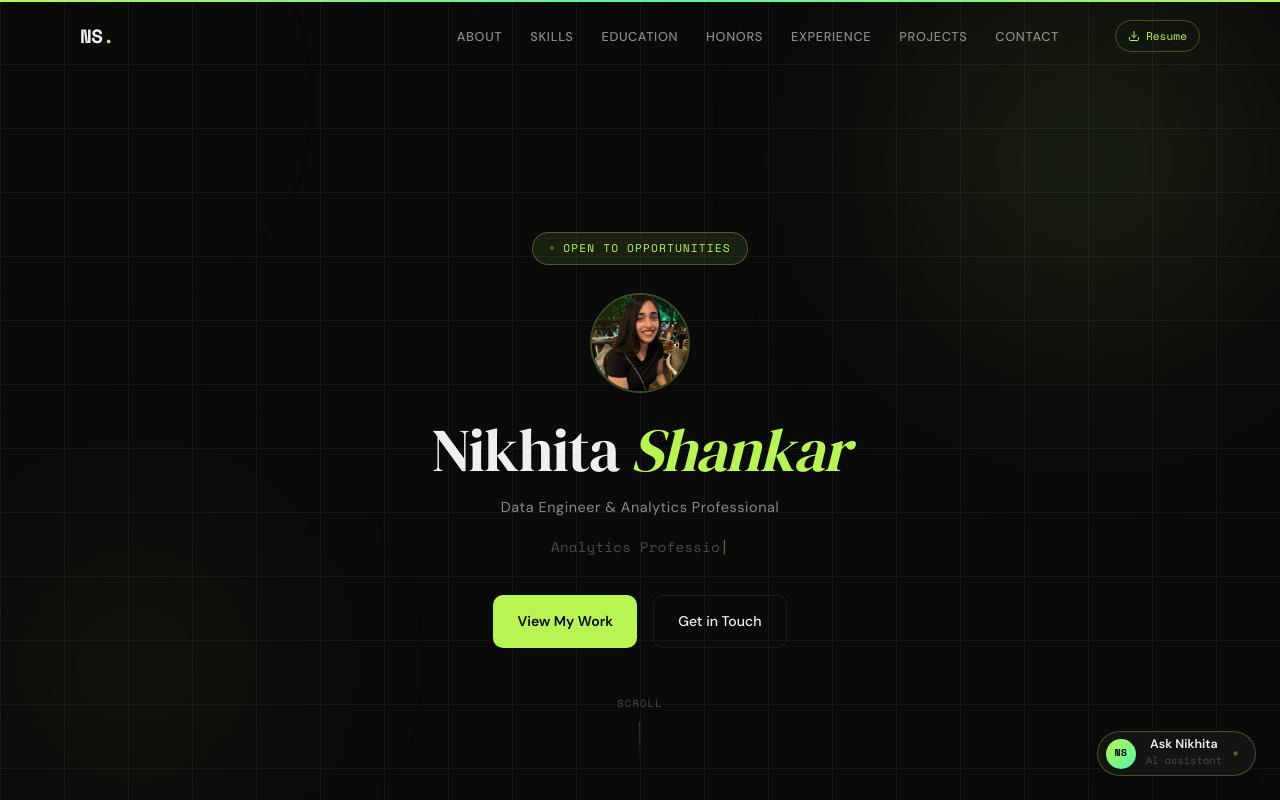
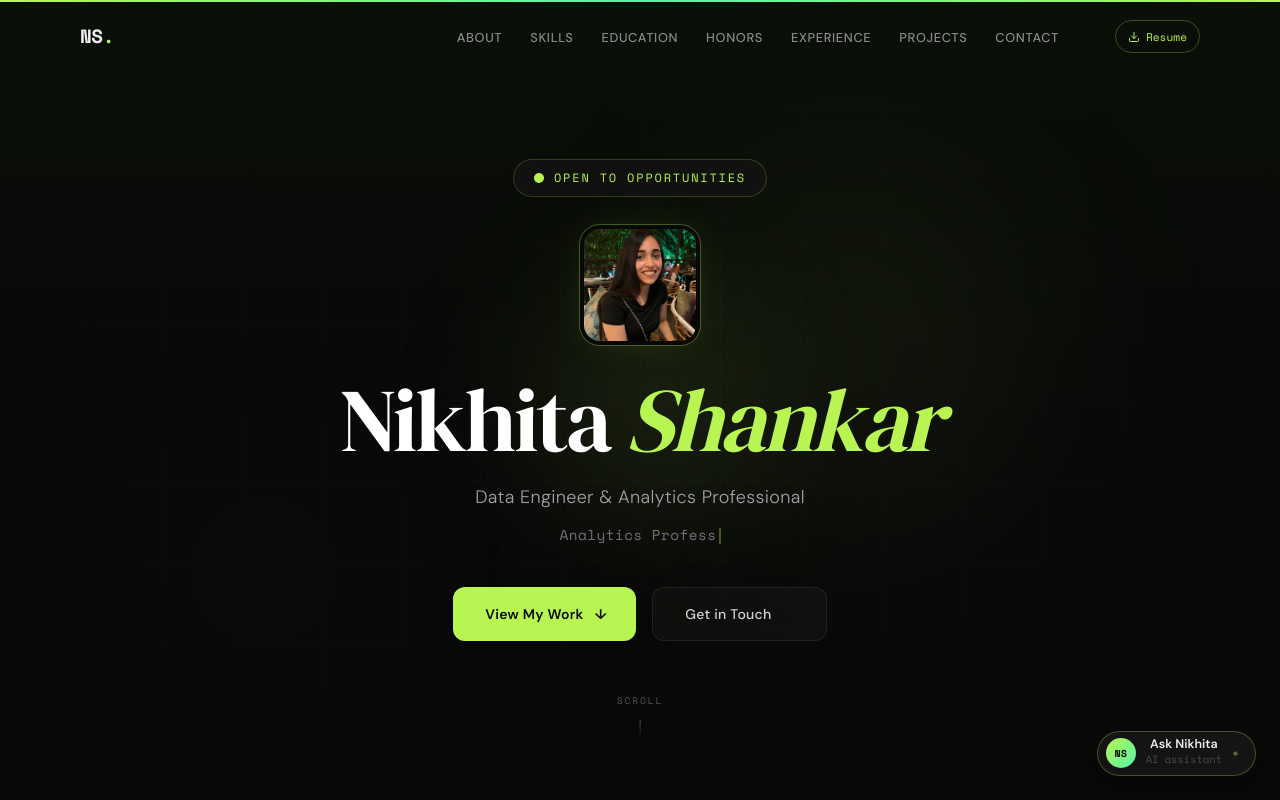
Before and after one commit to NikhitaShankar97/nikhitashankar97.github.io, a Next.js app: page / in a window 1280 px wide. Shown: the top 800 px of the page. Built offline with nearby package versions, Linux system fonts and the light colour scheme.

Commit message:
Premium visual overhaul - hero, glass cards, cursor glow

```diff
--- a/app/components/Hero.tsx
+++ b/app/components/Hero.tsx
@@ -1,126 +1,254 @@
 'use client'
 
-import { motion } from 'framer-motion'
-import { useEffect, useState, useCallback } from 'react'
+import { motion, useMotionValue, useSpring, useTransform } from 'framer-motion'
+import { useEffect, useState, useCallback, useRef } from 'react'
 import { portfolioData } from '@/data/portfolio'
-import { Button } from './ui/Button'
 
 export function Hero() {
   const [textIndex, setTextIndex] = useState(0)
   const [charIndex, setCharIndex] = useState(0)
   const [isDeleting, setIsDeleting] = useState(false)
   const [mousePos, setMousePos] = useState({ x: 0.5, y: 0.5 })
+  const heroRef = useRef<HTMLDivElement>(null)
+
+  const cursorX = useMotionValue(0)
+  const cursorY = useMotionValue(0)
+  const springX = useSpring(cursorX, { damping: 40, stiffness: 150 })
+  const springY = useSpring(cursorY, { damping: 40, stiffness: 150 })
+
+  const glowX = useTransform(springX, [-200, 200], [-100, 100])
+  const glowY = useTransform(springY, [-200, 200], [-100, 100])
+
+  // Magnetic effect for photo
+  const photoX = useSpring(useTransform(springX, [-100, 100], [-8, 8]), { damping: 30, stiffness: 200 })
+  const photoY = useSpring(useTransform(springY, [-100, 100], [-8, 8]), { damping: 30, stiffness: 200 })
 
   const messages = portfolioData.taglineMessages
   const currentText = messages[textIndex]
 
   useEffect(() => {
-    const timeout = setTimeout(
-      () => {
+    const timeout = setTimeout(() => {
       if (!isDeleting && charIndex < currentText.length) {
         setCharIndex(charIndex + 1)
       } else if (isDeleting && charIndex > 0) {
         setCharIndex(charIndex - 1)
       } else if (!isDeleting && charIndex === currentText.length) {
-          setTimeout(() => setIsDeleting(true), 1400)
+        setTimeout(() => setIsDeleting(true), 1600)
       } else if (isDeleting && charIndex === 0) {
         setIsDeleting(false)
         setTextIndex((prev) => (prev + 1) % messages.length)
       }
-      },
-      isDeleting ? 45 : 90
-    )
+    }, isDeleting ? 40 : 80)
     return () => clearTimeout(timeout)
   }, [charIndex, isDeleting, textIndex, currentText, messages])
 
   const handleMouseMove = useCallback((e: React.MouseEvent) => {
-    const rect = e.currentTarget.getBoundingClientRect()
+    if (!heroRef.current) return
+    const rect = heroRef.current.getBoundingClientRect()
+    const x = e.clientX - rect.left - rect.width / 2
+    const y = e.clientY - rect.top - rect.height / 2
+    cursorX.set(x)
+    cursorY.set(y)
     setMousePos({
       x: (e.clientX - rect.left) / rect.width,
       y: (e.clientY - rect.top) / rect.height,
     })
-  }, [])
+  }, [cursorX, cursorY])
+
+  const handleMouseLeave = useCallback(() => {
+    cursorX.set(0)
+    cursorY.set(0)
+  }, [cursorX, cursorY])
 
   return (
     <section
       id="hero"
-      className="relative min-h-screen flex items-center justify-center pt-20 overflow-hidden"
+      ref={heroRef}
+      className="relative min-h-screen flex items-center justify-center overflow-hidden bg-[#080808]"
       onMouseMove={handleMouseMove}
+      onMouseLeave={handleMouseLeave}
     >
-      <div className="absolute inset-0 overflow-hidden">
-        <div className="absolute inset-0 grid-overlay opacity-60" />
-        <div
-          className="absolute w-[560px] h-[560px] rounded-full blur-[90px] pointer-events-none animate-orb-float"
+      {/* Deep background gradient */}
+      <div className="absolute inset-0 bg-gradient-to-b from-[#0a0f08] via-[#080808] to-[#080808]" />
+
+      {/* Animated grid */}
+      <div className="absolute inset-0 grid-overlay opacity-40" />
+
+      {/* Floating orbs */}
+      <motion.div
+        className="absolute w-[600px] h-[600px] rounded-full pointer-events-none"
         style={{
-            background: 'radial-gradient(circle, rgba(184,245,82,0.12) 0%, transparent 70%)',
-            top: '-120px',
-            right: '-80px',
+          background: 'radial-gradient(circle, rgba(184,245,82,0.08) 0%, transparent 60%)',
+          top: '10%',
+          right: '10%',
+          filter: 'blur(80px)',
+        }}
+        animate={{ y: [0, -30, 0], scale: [1, 1.1, 1] }}
+        transition={{ duration: 12, repeat: Infinity, ease: 'easeInOut' }}
+      />
+      <motion.div
+        className="absolute w-[400px] h-[400px] rounded-full pointer-events-none"
+        style={{
+          background: 'radial-gradient(circle, rgba(82,245,168,0.05) 0%, transparent 60%)',
+          bottom: '5%',
+          left: '5%',
+          filter: 'blur(100px)',
+        }}
+        animate={{ y: [0, 20, 0], scale: [1, 0.9, 1] }}
+        transition={{ duration: 15, repeat: Infinity, ease: 'easeInOut', delay: 3 }}
+      />
+
+      {/* Cursor-following glow */}
+      <motion.div
+        className="absolute w-[500px] h-[500px] rounded-full pointer-events-none"
+        style={{
+          background: 'radial-gradient(circle, rgba(184,245,82,0.12) 0%, transparent 50%)',
+          x: glowX,
+          y: glowY,
+          filter: 'blur(60px)',
         }}
       />
-        <div
-          className="absolute w-[420px] h-[420px] rounded-full blur-[90px] pointer-events-none animate-orb-float-reverse"
+
+      {/* Content */}
+      <div className="relative z-10 text-center px-5 max-w-4xl mx-auto">
+        {/* Status badge with glass effect */}
+        <motion.div
+          className="inline-flex items-center gap-2.5 px-5 py-2.5 rounded-full mb-8"
           style={{
-            background: 'radial-gradient(circle, rgba(184,245,82,0.07) 0%, transparent 70%)',
-            bottom: '-60px',
-            left: '-60px',
+            background: 'rgba(20,20,20,0.7)',
+            backdropFilter: 'blur(20px)',
+            border: '1px solid rgba(184,245,82,0.2)',
           }}
-        />
+          initial={{ opacity: 0, y: 20 }}
+          animate={{ opacity: 1, y: 0 }}
+          transition={{ duration: 0.6, delay: 0.1 }}
+        >
+          <span className="relative flex h-2.5 w-2.5">
+            <span className="animate-ping absolute inline-flex h-full w-full rounded-full bg-accent opacity-75" />
+            <span className="relative inline-flex rounded-full h-2.5 w-2.5 bg-accent" />
+          </span>
+          <span className="text-xs font-mono tracking-[0.15em] uppercase text-accent font-medium">
+            {portfolioData.status}
+          </span>
+        </motion.div>
+
+        {/* Profile photo with magnetic effect */}
         <motion.div
-          className="absolute w-[600px] h-[600px] rounded-full blur-[120px] pointer-events-none opacity-30"
-          animate={{
-            x: mousePos.x * 200 - 300,
-            y: mousePos.y * 200 - 300,
-          }}
-          transition={{ type: 'spring', damping: 30, stiffness: 200 }}
-          style={{
-            background: 'radial-gradient(circle, rgba(184,245,82,0.08) 0%, transparent 60%)',
-          }}
-        />
-      </div>
-
-      <motion.div
-        className="relative z-10 text-center px-5 py-10"
-        initial={{ opacity: 0, y: 28 }}
-        animate={{ opacity: 1, y: 0 }}
-        transition={{ duration: 0.9, ease: [0.4, 0, 0.2, 1] }}
+          className="relative mx-auto mb-8"
+          style={{ x: photoX, y: photoY }}
+          initial={{ opacity: 0, scale: 0.8 }}
+          animate={{ opacity: 1, scale: 1 }}
+          transition={{ duration: 0.7, delay: 0.2, ease: [0.4, 0, 0.2, 1] }}
         >
-        <div className="inline-flex items-center gap-2 bg-accent-dim border border-accent-mid text-accent font-mono text-[0.7rem] tracking-[0.1em] uppercase px-4 py-1.5 rounded-full mb-7">
-          <span className="w-1.5 h-1.5 bg-accent rounded-full animate-pulse-dot" />
-          {portfolioData.status}
-        </div>
-
-        <div className="w-[100px] h-[100px] rounded-full overflow-hidden border-2 border-accent-mid mx-auto mb-6">
+          <div className="w-28 h-28 rounded-2xl overflow-hidden ring-1 ring-accent/30 ring-offset-4 ring-offset-[#080808] mx-auto shadow-[0_0_40px_rgba(184,245,82,0.1)]">
             <img
               src="/profile.jpg"
               alt={portfolioData.name}
               className="w-full h-full object-cover"
             />
           </div>
+        </motion.div>
 
-        <h1 className="font-display text-[clamp(2.4rem,5.5vw,3.8rem)] text-text font-normal mb-3 leading-[1.1] tracking-[-0.02em]">
+        {/* Name */}
+        <motion.h1
+          className="font-display text-[clamp(3rem,7vw,6rem)] leading-[1.05] tracking-[-0.03em] mb-4 text-white font-normal"
+          initial={{ opacity: 0, y: 30 }}
+          animate={{ opacity: 1, y: 0 }}
+          transition={{ duration: 0.8, delay: 0.3, ease: [0.4, 0, 0.2, 1] }}
+        >
           {portfolioData.firstName}{' '}
-          <em className="italic text-accent">{portfolioData.lastName}</em>
-        </h1>
+          <span className="italic text-accent">{portfolioData.lastName}</span>
+        </motion.h1>
 
-        <p className="text-[0.9rem] text-text-dim tracking-[0.04em] mb-4">
+        {/* Headline */}
+        <motion.p
+          className="text-lg text-zinc-400 tracking-[0.02em] mb-3 font-light"
+          initial={{ opacity: 0, y: 20 }}
+          animate={{ opacity: 1, y: 0 }}
+          transition={{ duration: 0.7, delay: 0.5 }}
+        >
           {portfolioData.headline}
-        </p>
+        </motion.p>
 
-        <div className="font-mono text-[0.88rem] text-text-muted mb-9 min-h-[1.5em] tracking-[0.02em]">
+        {/* Typing tagline */}
+        <motion.div
+          className="font-mono text-[0.9rem] text-zinc-500 mb-10 h-6 tracking-[0.03em]"
+          initial={{ opacity: 0 }}
+          animate={{ opacity: 1 }}
+          transition={{ duration: 0.5, delay: 0.7 }}
+        >
           <span>{currentText.substring(0, charIndex)}</span>
-          <span className="text-accent animate-pulse">|</span>
+          <motion.span
+            className="inline-block w-[2px] h-4 bg-accent ml-0.5 align-middle"
+            animate={{ opacity: [1, 0] }}
+            transition={{ duration: 0.6, repeat: Infinity, repeatType: 'reverse' }}
+          />
+        </motion.div>
+
+        {/* CTA Buttons */}
+        <motion.div
+          className="flex gap-4 justify-center flex-wrap"
+          initial={{ opacity: 0, y: 20 }}
+          animate={{ opacity: 1, y: 0 }}
+          transition={{ duration: 0.7, delay: 0.9 }}
+        >
+          <motion.a
+            href="#projects"
+            className="group relative inline-flex items-center gap-2 px-8 py-4 bg-accent text-[#0a0a0a] font-semibold rounded-xl text-sm tracking-[0.02em] overflow-hidden transition-all duration-300 hover:shadow-[0_0_40px_rgba(184,245,82,0.3)]"
+            whileHover={{ scale: 1.03 }}
+            whileTap={{ scale: 0.97 }}
+          >
+            <span className="relative z-10">View My Work</span>
+            <motion.span
+              className="relative z-10"
+              animate={{ x: [0, 4, 0] }}
+              transition={{ duration: 1.5, repeat: Infinity }}
+            >
+              ↓
+            </motion.span>
+          </motion.a>
+
+          <motion.a
+            href="#contact"
+            className="group relative inline-flex items-center gap-2 px-8 py-4 rounded-xl text-sm font-medium tracking-[0.02em] text-zinc-300 transition-all duration-300"
+            style={{
+              background: 'rgba(255,255,255,0.03)',
+              backdropFilter: 'blur(20px)',
+              border: '1px solid rgba(255,255,255,0.08)',
+            }}
+            whileHover={{
+              scale: 1.03,
+              borderColor: 'rgba(184,245,82,0.4)',
+              backgroundColor: 'rgba(184,245,82,0.05)',
+            }}
+            whileTap={{ scale: 0.97 }}
+          >
+            Get in Touch
+            <motion.span
+              className="opacity-0 group-hover:opacity-100 transition-opacity"
+              animate={{ x: [0, 4, 0] }}
+              transition={{ duration: 1.5, repeat: Infinity }}
+            >
+              →
+            </motion.span>
+          </motion.a>
+        </motion.div>
       </div>
 
-        <div className="flex gap-4 justify-center flex-wrap">
-          <Button href="#projects" variant="primary">View My Work</Button>
-          <Button href="#contact" variant="ghost">Get in Touch</Button>
-        </div>
+      {/* Scroll indicator */}
+      <motion.div
+        className="absolute bottom-10 left-1/2 -translate-x-1/2 flex flex-col items-center gap-3 z-10"
+        initial={{ opacity: 0 }}
+        animate={{ opacity: 1 }}
+        transition={{ delay: 1.5 }}
+      >
+        <span className="text-[0.6rem] font-mono tracking-[0.2em] uppercase text-zinc-600">Scroll</span>
+        <motion.div
+          className="w-[1px] h-10 bg-gradient-to-b from-zinc-600 to-transparent origin-top"
+          animate={{ scaleY: [1, 0.4, 1] }}
+          transition={{ duration: 2, repeat: Infinity, ease: 'easeInOut' }}
+        />
       </motion.div>
-
-      <div className="absolute bottom-9 left-1/2 -translate-x-1/2 flex flex-col items-center gap-2 text-text-muted font-mono text-[0.65rem] tracking-[0.12em] uppercase z-10">
-        <span>Scroll</span>
-        <div className="w-px h-11 bg-gradient-to-b from-text-muted to-transparent animate-scroll-pulse" />
-      </div>
     </section>
   )
 }
--- a/app/globals.css
+++ b/app/globals.css
@@ -3,57 +3,156 @@
 @tailwind utilities;
 
 @layer base {
-  * {
-    @apply box-border m-0 p-0;
+  *, *::before, *::after { box-sizing: border-box; margin: 0; padding: 0; }
+
+  html { scroll-behavior: smooth; font-size: 16px; }
+
+  body {
+    font-family: var(--font-body);
+    background: #080808;
+    color: #fafafa;
+    overflow-x: hidden;
+    cursor: auto;
+    line-height: 1.7;
+    -webkit-font-smoothing: antialiased;
+    -moz-osx-font-smoothing: grayscale;
   }
 
-  html {
-    @apply scroll-smooth;
-    font-size: 16px;
+  a { text-decoration: none; color: inherit; }
+  img { max-width: 100%; display: block; }
+
+  ::selection { background: rgba(184,245,82,0.3); color: #fff; }
+
+  ::-webkit-scrollbar { width: 4px; }
+  ::-webkit-scrollbar-track { background: #080808; }
+  ::-webkit-scrollbar-thumb { background: #1a1a1a; border-radius: 4px; }
+  ::-webkit-scrollbar-thumb:hover { background: #2a2a2a; }
+}
+
+@layer components {
+  /* Grid overlay */
+  .grid-overlay {
+    background-image:
+      linear-gradient(rgba(255,255,255,0.03) 1px, transparent 1px),
+      linear-gradient(90deg, rgba(255,255,255,0.03) 1px, transparent 1px);
+    background-size: 80px 80px;
+    mask-image: radial-gradient(ellipse 80% 80% at 50% 50%, black 20%, transparent 70%);
   }
 
-  body {
-    @apply bg-bg text-text overflow-x-hidden antialiased;
-    font-family: var(--font-body);
-    line-height: 1.65;
+  /* Glass card */
+  .glass-card {
+    background: rgba(20,20,20,0.6);
+    backdrop-filter: blur(24px);
+    -webkit-backdrop-filter: blur(24px);
+    border: 1px solid rgba(255,255,255,0.06);
+    border-radius: 20px;
+    transition: all 0.4s cubic-bezier(0.4, 0, 0.2, 1);
+    position: relative;
+    overflow: hidden;
   }
 
-  a {
-    @apply no-underline text-inherit;
+  .glass-card::before {
+    content: '';
+    position: absolute;
+    inset: 0;
+    border-radius: 20px;
+    padding: 1px;
+    background: linear-gradient(135deg, rgba(255,255,255,0.08), transparent 40%, transparent 60%, rgba(184,245,82,0.1));
+    -webkit-mask: linear-gradient(#fff 0 0) content-box, linear-gradient(#fff 0 0);
+    mask: linear-gradient(#fff 0 0) content-box, linear-gradient(#fff 0 0);
+    -webkit-mask-composite: xor;
+    mask-composite: exclude;
+    pointer-events: none;
   }
 
-  img {
-    @apply max-w-full block;
+  .glass-card:hover {
+    border-color: rgba(184,245,82,0.2);
+    transform: translateY(-4px);
+    box-shadow: 0 20px 60px rgba(0,0,0,0.5), 0 0 40px rgba(184,245,82,0.05);
   }
 
-  ::-webkit-scrollbar {
-    width: 6px;
+  /* Glow border on hover */
+  .glow-hover {
+    position: relative;
+    overflow: hidden;
   }
-  ::-webkit-scrollbar-track {
-    background: transparent;
+
+  .glow-hover::after {
+    content: '';
+    position: absolute;
+    top: 0; left: 0; right: 0; height: 1px;
+    background: linear-gradient(90deg, transparent, #b8f552, transparent);
+    opacity: 0;
+    transition: opacity 0.4s;
   }
-  ::-webkit-scrollbar-thumb {
-    background: #222;
-    border-radius: 3px;
-  }
-  ::-webkit-scrollbar-thumb:hover {
-    background: #333;
+
+  .glow-hover:hover::after { opacity: 1; }
+
+  /* Section padding */
+  .section-padding { @apply py-32 max-md:py-20; }
+
+  /* Animated gradient text */
+  .text-shimmer {
+    background: linear-gradient(90deg, #b8f552, #52f5a8, #b8f552);
+    background-size: 200% 100%;
+    -webkit-background-clip: text;
+    -webkit-text-fill-color: transparent;
+    background-clip: text;
+    animation: shimmer 3s linear infinite;
   }
 }
 
-@layer components {
-  .grid-overlay {
-    background-image:
-      linear-gradient(rgba(255,255,255,0.07) 1px, transparent 1px),
-      linear-gradient(90deg, rgba(255,255,255,0.07) 1px, transparent 1px);
-    background-size: 64px 64px;
+@layer utilities {
+  @keyframes shimmer {
+    0% { background-position: 0% 0; }
+    100% { background-position: 200% 0; }
   }
 
-  .section-padding {
-    @apply py-[110px] max-md:py-[72px];
+  @keyframes orbFloat {
+    0%, 100% { transform: translate(0, 0) scale(1); }
+    25% { transform: translate(30px, -20px) scale(1.05); }
+    50% { transform: translate(-15px, 25px) scale(0.95); }
+    75% { transform: translate(-25px, -15px) scale(1.02); }
+  }
+
+  @keyframes orbFloatSlow {
+    0%, 100% { transform: translate(0, 0) scale(1); }
+    33% { transform: translate(-40px, -30px) scale(1.1); }
+    66% { transform: translate(20px, 15px) scale(0.9); }
+  }
+
+  @keyframes pulseDot {
+    0%, 100% { opacity: 1; transform: scale(1); box-shadow: 0 0 8px rgba(184,245,82,0.6); }
+    50% { opacity: 0.4; transform: scale(0.6); box-shadow: 0 0 2px rgba(184,245,82,0.2); }
+  }
+
+  @keyframes shimmerLine {
+    0% { background-position: 0% 0; }
+    100% { background-position: 200% 0; }
+  }
+
+  @keyframes winnerPulse {
+    0%, 100% { box-shadow: 0 0 12px rgba(255,215,0,0.15); }
+    50% { box-shadow: 0 0 28px rgba(255,215,0,0.4); }
+  }
+
+  @keyframes fadeUp {
+    from { opacity: 0; transform: translateY(40px); filter: blur(4px); }
+    to { opacity: 1; transform: translateY(0); filter: blur(0); }
+  }
+
+  @keyframes scrollPulse {
+    0%, 100% { opacity: 1; transform: translateY(0); }
+    50% { opacity: 0.3; transform: translateY(6px); }
+  }
+
+  @keyframes borderGlow {
+    0%, 100% { border-color: rgba(184,245,82,0.3); }
+    50% { border-color: rgba(184,245,82,0.7); }
   }
 }
 
+/* Custom cursor */
 body.custom-cursor-active,
 body.custom-cursor-active a,
 body.custom-cursor-active button,
@@ -71,3 +170,12 @@ body.custom-cursor-active textarea {
     cursor: auto !important;
   }
 }
+
+/* Reduced motion */
+@media (prefers-reduced-motion: reduce) {
+  *, *::before, *::after {
+    animation-duration: 0.01ms !important;
+    animation-iteration-count: 1 !important;
+    transition-duration: 0.01ms !important;
+  }
+}
```
Lines whose indentation alone changed are shown as unchanged.
